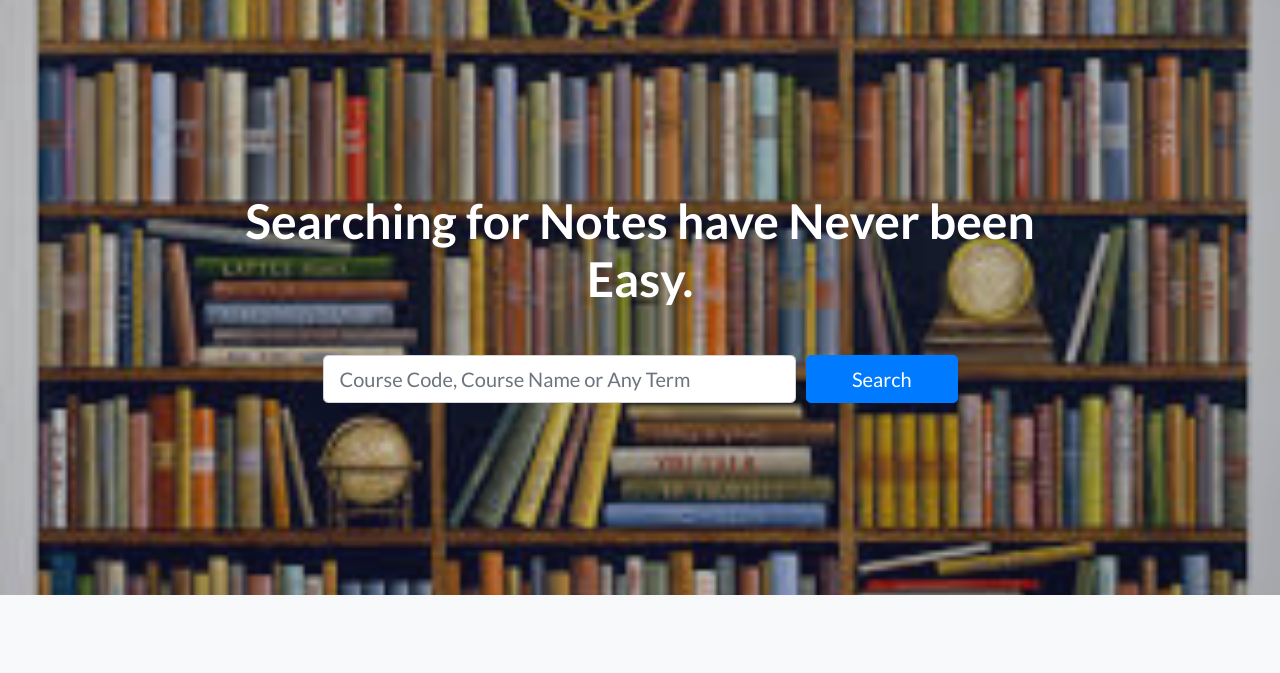
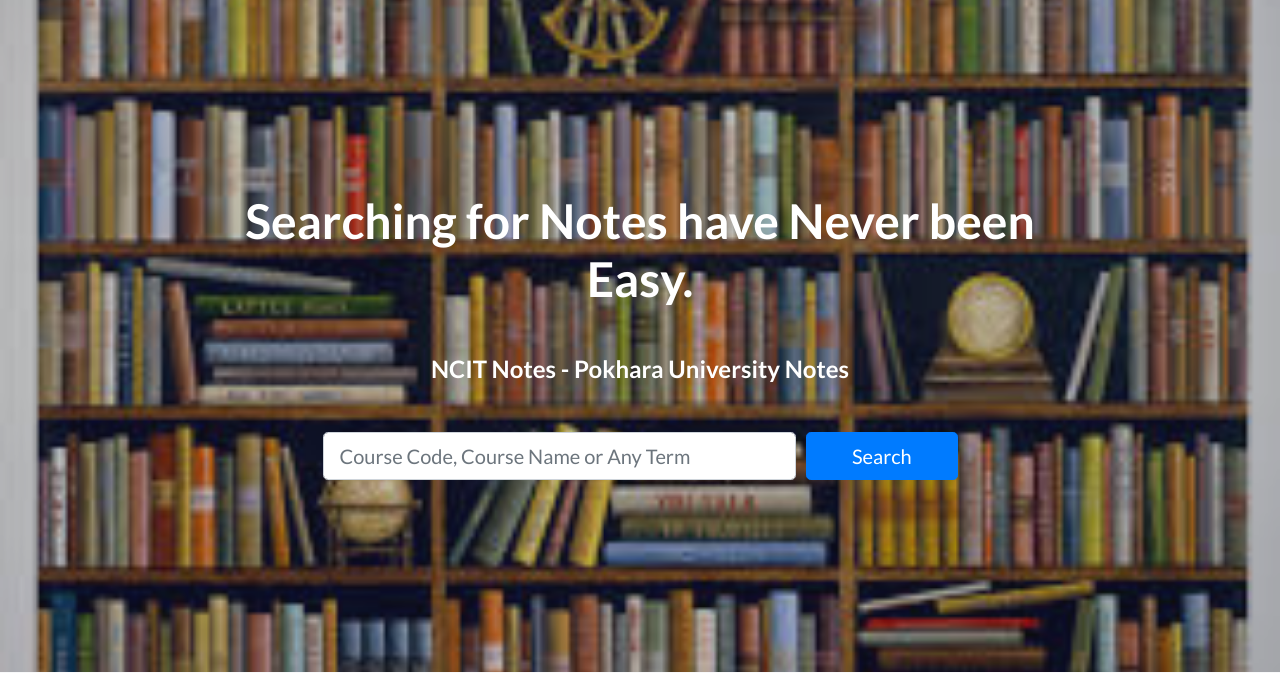
Before and after one commit to poshan0126/NCIT-Note-Finder, a Django app: page / in a window 1280 px wide. Shown: the part 59-732 px from the top of the page. Run offline with Django 3.2, Linux system fonts and the light colour scheme; data that the repository does not hold is empty; some libraries are stand-ins or nearby versions.

Commit message:
SEO - home contains the title

```diff
--- a/notefinder/templates/home.html
+++ b/notefinder/templates/home.html
@@ -13,6 +13,7 @@
         <div class="row">
           <div class="col-xl-9 mx-auto">
             <h1 class="mb-5">Searching for Notes have Never been Easy.</h1>
+            <h4 class = "mb-5">NCIT Notes - Pokhara University Notes</h4>
           </div>
           <div class="col-md-10 col-lg-8 col-xl-7 mx-auto">
             <form method = 'GET'  action = "{% url 'Search' %}" class = 'navbar-form navbar-right' >
```
